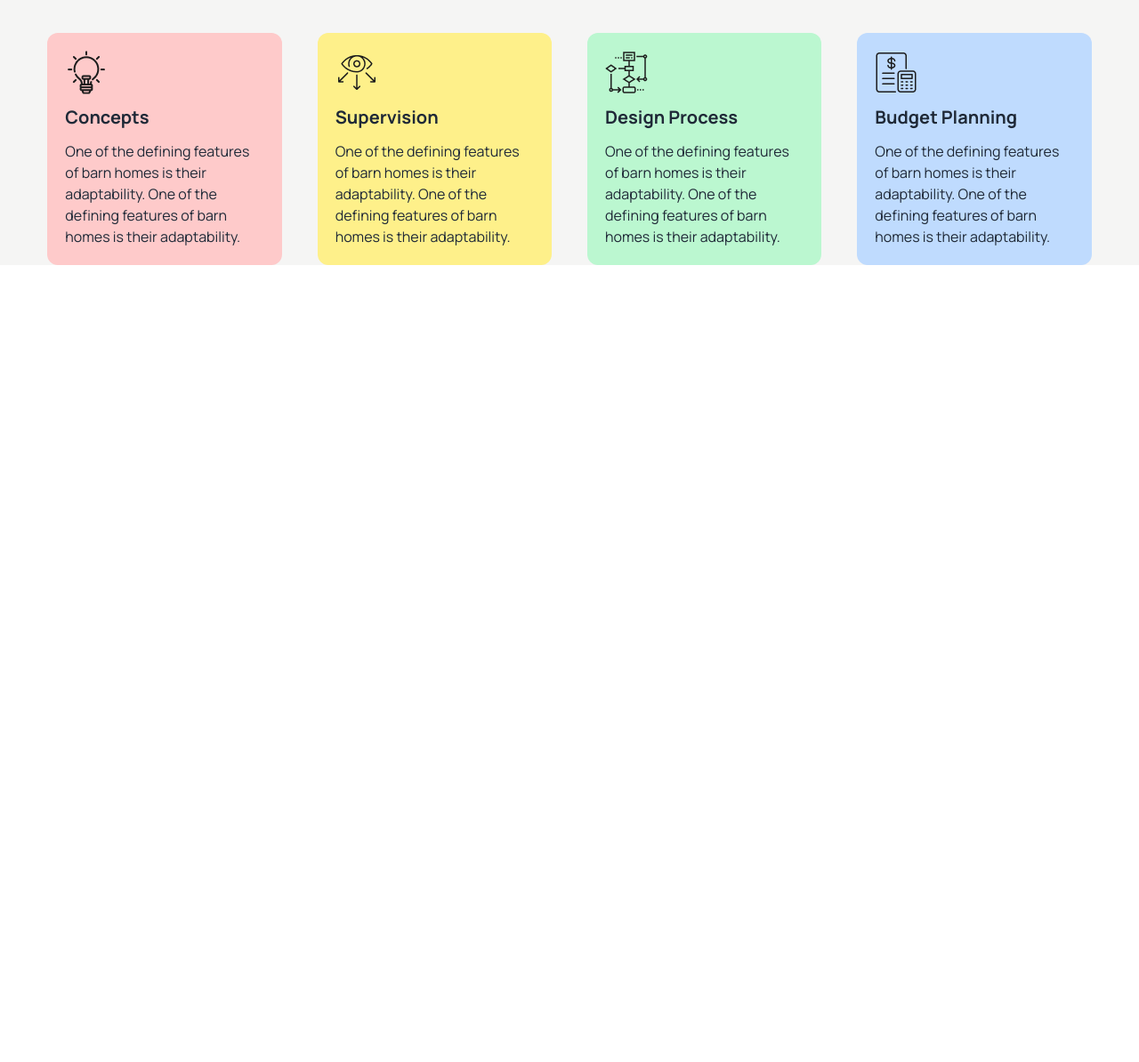
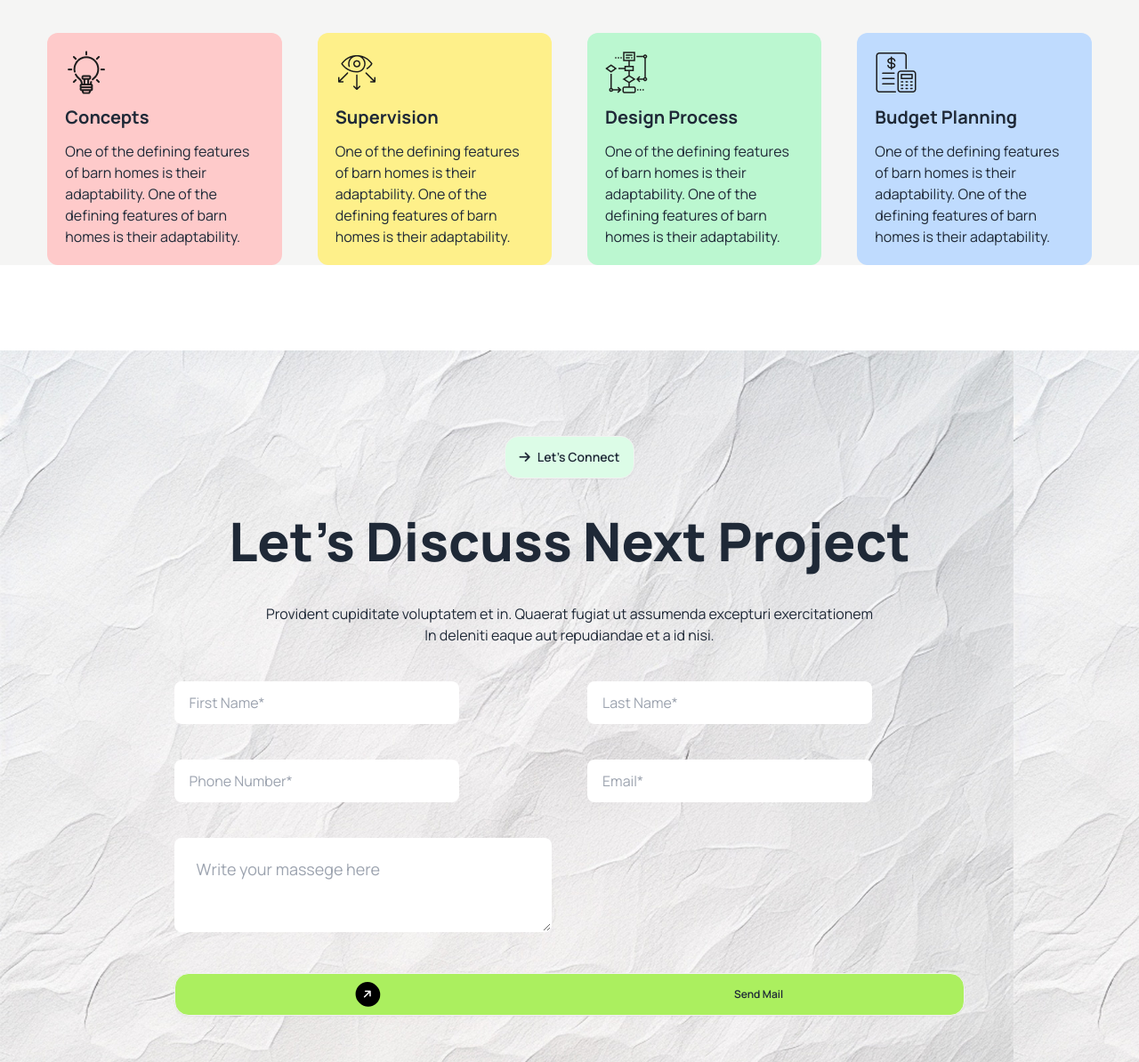
Before and after one commit to Asratlira/assignment-3, a plain HTML site: page index.html in a window 1280 px wide. Shown: the part 1801-2995 px from the top of the page at 89% size. Before the commit the page ends 2099 px from the top, so only its background shows below. Drawn offline with nearby package versions, Linux system fonts and the light colour scheme.

Commit message:
added the form section

```diff
--- a/index.html
+++ b/index.html
@@ -38,8 +38,8 @@
             fontFamily: {
               Manrope: "Manrope",
             },
-            backgroundimage: {
-              bgimage: "url",
+            backgroundImage: {
+              bgimg: "url('./assets/bg.jpg')",
             },
           },
         },
@@ -246,6 +246,76 @@
           </div>
         </div>
       </section>
+      <!-- input section -->
+      <section>
+        <div
+          class="min-h-screen mt-24"
+          style="background-image: url('./assets/bg.jpg')"
+        >
+          <!-- head button -->
+          <div class="w-10/12 mx-auto">
+            <div class="flex justify-center text-center">
+              <div class="w-full">
+                <button class="btn bg-green-100 rounded-2xl py-3 mt-24 mb-10">
+                  <i class="fa-solid fa-arrow-right"></i>Let's Connect
+                </button>
+                <div class="">
+                  <h1 class="mb-10 text-6xl font-extrabold">
+                    Let’s Discuss Next Project
+                  </h1>
+                  <p class="mb-10">
+                    Provident cupiditate voluptatem et in. Quaerat fugiat ut
+                    assumenda excepturi exercitationem <br />
+                    In deleniti eaque aut repudiandae et a id nisi.
+                  </p>
+                </div>
+              </div>
+            </div>
+
+            <div
+              class="grid lg:grid-cols-2 grid-cols-1 gap-10 content-center  w-10/12 mx-auto"
+            >
+              <input
+                type="text"
+                placeholder="First Name*"
+                class="input w-full max-w-xs"
+              />
+              <input
+                type="text"
+                placeholder="Last Name*"
+                class="input w-full max-w-xs"
+              />
+              <input
+                type="text"
+                placeholder="Phone Number*"
+                class="input w-full max-w-xs"
+              />
+              <input
+                type="text"
+                placeholder="Email*"
+                class="input w-full max-w-xs"
+              />
+
+              <div class="">
+                <textarea
+                  placeholder="Write your massege here"
+                  class="textarea textarea-lg text-w-sm w-full"
+                ></textarea>
+              </div>
+            </div>
+            <div class="mt-10  ">
+              <a
+                class="btn bg-button text-xs lg:text-medium rounded-md lg:rounded-2xl flex flex-col  w-10/12 mx-auto lg:px-2 text-right  "
+              >
+                <i
+                  class="fa-solid fa-arrow-right -rotate-45 bg-black rounded-full p-2 text-white  mx-auto "
+                ></i
+                >Send Mail</a
+              >
+
+          </div>
+        </div>
+      </section>
     </main>
   </body>
 </html>
```
